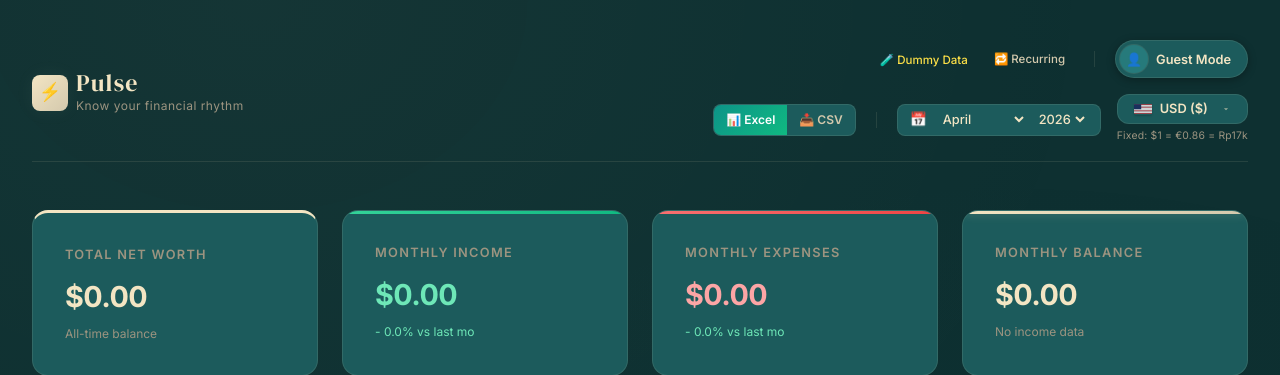
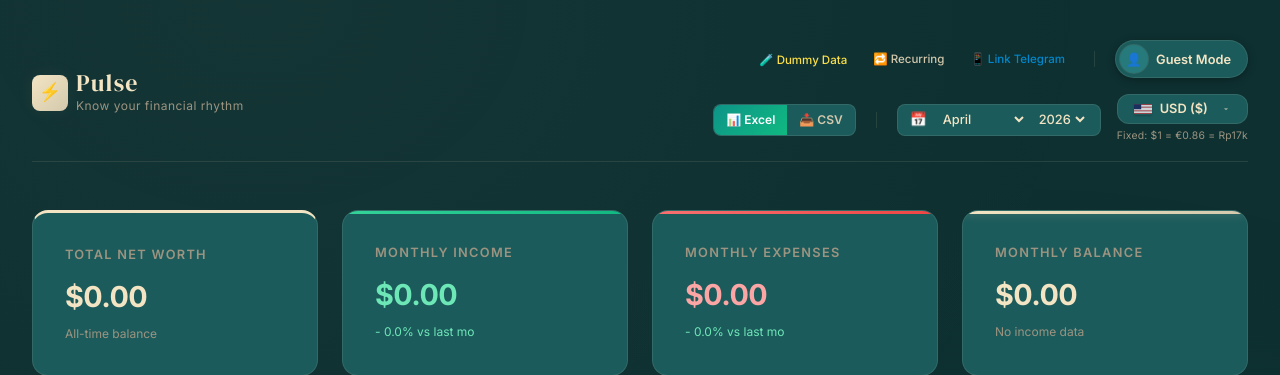
Before and after one commit to Jsooonx/pulse-financialtracker, a Flask app: page / in a window 1280 px wide. Shown: the top 375 px of the page. Run offline with Flask 3, Linux system fonts and the light colour scheme; data comes from the database, SQL or seed files in the repository; data that the repository does not hold is empty; parts of the project's set-up code (start-up, migrations or seed data) failed here and were passed over; some libraries are stand-ins or nearby versions.

Commit message:
Navbar update

```diff
--- a/templates/dashboard.html
+++ b/templates/dashboard.html
@@ -22,6 +22,7 @@
                     </button>
                 </form>
                 <a href="{{ url_for('recurring_manager') }}" class="btn btn-ghost btn-sm" style="border-color: transparent; padding: 4px 8px; border-radius: var(--radius-md); font-weight: 500;" title="Recurring rules">🔁 Recurring</a>
+                <a href="{{ url_for('link_telegram_page') }}" class="btn btn-ghost btn-sm" style="border-color: transparent; padding: 4px 8px; border-radius: var(--radius-md); font-weight: 500; color: #0088cc;" title="Connect to Telegram bot">📱 Link Telegram</a>
             </div>
 
             <div class="nav-divider" style="height: 16px;"></div>
```
